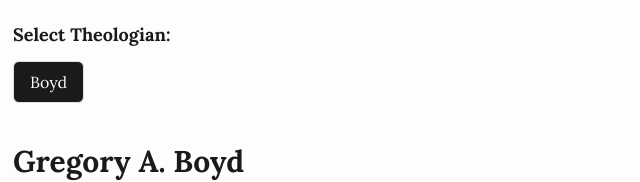
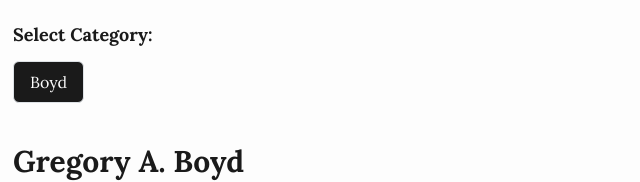
Before and after one commit to ewallt/adaptive-reader, a website: page non-violent/index.html in a window 1280 px wide. Shown: the part 232-414 px from the top of the page, 259-899 px from the left. Drawn offline with nearby package versions, Linux system fonts and the light colour scheme.

Commit message:
making generic

```diff
--- a/non-violent/index.html
+++ b/non-violent/index.html
@@ -141,10 +141,10 @@
     </div>
 
     <script>
-        const theologyData = {
+        const data = {
             "title": "Non-Violent Theology: Contemporary Christian Perspectives",
             "description": "An exploration of contemporary theologians who advocate for non-violent interpretations of Christianity, the cross, and biblical texts.",
-            "authors": {
+            "categories": {
                 "boyd": {
                     "name": "Gregory A. Boyd",
                     "display_name": "Boyd",
@@ -183,21 +183,21 @@
             }
         };
 
-        let currentAuthor = 'boyd'; // Default to Boyd
+        let currentCategory = 'boyd'; // Default to Boyd
         const contentContainer = document.getElementById('content-container');
 
         /**
-         * Builds the author navigation
+         * Builds the category navigation
          */
-        function buildAuthorNav() {
-            const authors = theologyData.authors;
+        function buildCategoryNav() {
+            const categories = data.categories;
             let navHtml = '<div class="author-nav">';
-            navHtml += '<h3 class="text-lg font-semibold mb-3">Select Theologian:</h3>';
+            navHtml += '<h3 class="text-lg font-semibold mb-3">Select Category:</h3>';
 
-            for (const authorKey in authors) {
-                const author = authors[authorKey];
-                const isActive = authorKey === currentAuthor ? 'active' : '';
-                navHtml += `<button class="author-btn ${isActive}" data-author="${authorKey}">${author.display_name}</button>`;
+            for (const categoryKey in categories) {
+                const category = categories[categoryKey];
+                const isActive = categoryKey === currentCategory ? 'active' : '';
+                navHtml += `<button class="author-btn ${isActive}" data-category="${categoryKey}">${category.display_name}</button>`;
             }
 
             navHtml += '</div>';
@@ -205,26 +205,26 @@
         }
 
         /**
-         * Renders the complete content for the current author
+         * Renders the complete content for the current category
          */
         function renderContent() {
-            const author = theologyData.authors[currentAuthor];
+            const category = data.categories[currentCategory];
             let html = '';
 
             // Main title
-            html += `<h1 class="text-3xl md:text-4xl font-bold mb-4">${theologyData.title}</h1>`;
-            html += `<p class="text-lg mb-6 leading-relaxed">${theologyData.description}</p>`;
+            html += `<h1 class="text-3xl md:text-4xl font-bold mb-4">${data.title}</h1>`;
+            html += `<p class="text-lg mb-6 leading-relaxed">${data.description}</p>`;
 
-            // Author navigation
-            html += buildAuthorNav();
+            // Category navigation
+            html += buildCategoryNav();
 
-            // Author name and introduction
-            html += `<h2 class="text-2xl md:text-3xl font-bold mb-4">${author.name}</h2>`;
-            html += `<p class="text-base mb-6 leading-relaxed">${author.introduction}</p>`;
+            // Category name and introduction
+            html += `<h2 class="text-2xl md:text-3xl font-bold mb-4">${category.name}</h2>`;
+            html += `<p class="text-base mb-6 leading-relaxed">${category.introduction}</p>`;
 
             // Generic loop through paragraphs - HTML doesn't know about content structure
-            if (author.paragraphs && author.paragraphs.length > 0) {
-                author.paragraphs.forEach(paragraph => {
+            if (category.paragraphs && category.paragraphs.length > 0) {
+                category.paragraphs.forEach(paragraph => {
                     if (paragraph.heading) {
                         html += `<h3 class="text-xl md:text-2xl font-semibold mt-6 mb-3">${paragraph.heading}</h3>`;
                     }
@@ -234,12 +234,12 @@
 
             contentContainer.innerHTML = html;
 
-            // Add event listeners to author buttons
+            // Add event listeners to category buttons
             document.querySelectorAll('.author-btn').forEach(btn => {
                 btn.addEventListener('click', (e) => {
-                    const selectedAuthor = e.target.dataset.author;
-                    if (selectedAuthor !== currentAuthor) {
-                        currentAuthor = selectedAuthor;
+                    const selectedCategory = e.target.dataset.category;
+                    if (selectedCategory !== currentCategory) {
+                        currentCategory = selectedCategory;
                         renderContent();
                     }
                 });
```
